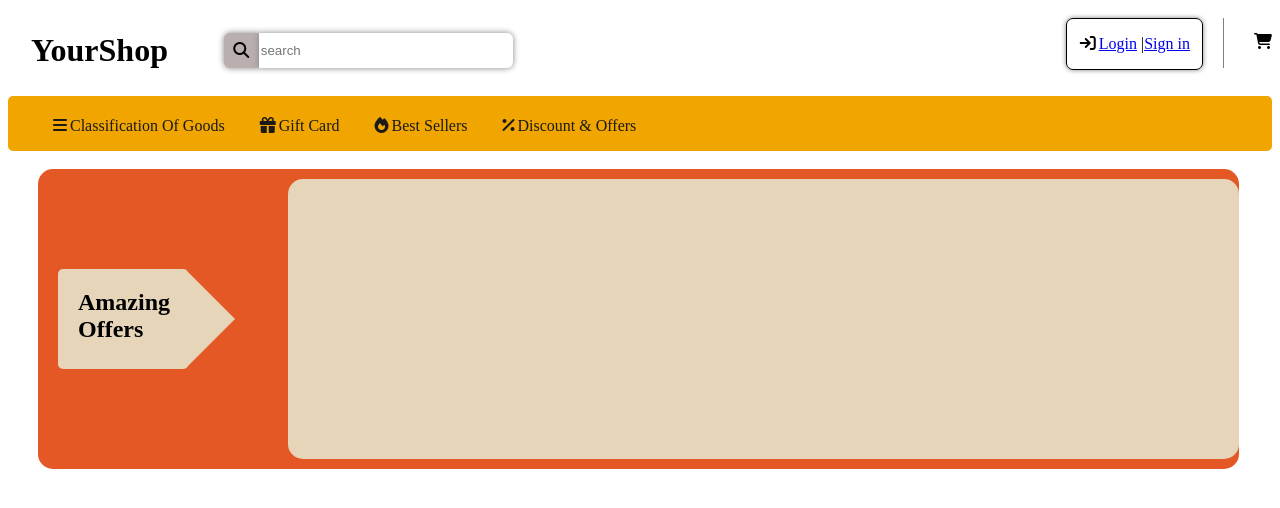
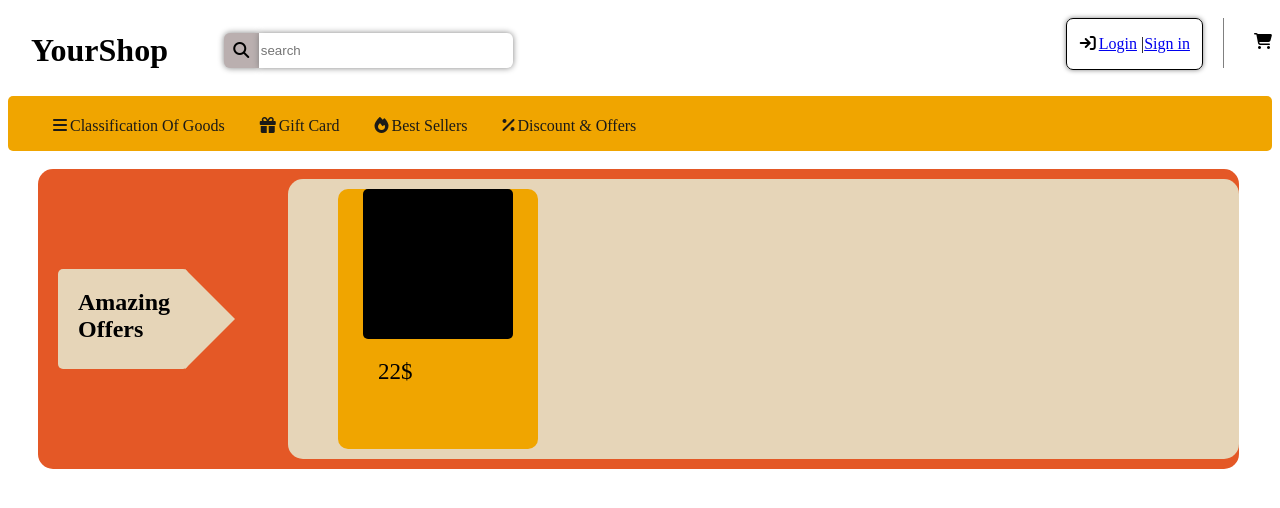
Before and after one commit to Mohmdparsa/online-shop, a React (Create React App) app: page / in a window 1280 px wide. Shown: the top 508 px of the page. Built offline with nearby package versions, Linux system fonts and the light colour scheme.

Commit message:
Feat(swiperSlider): create swiper slider component and install swiper

```diff
--- a/src/mainComponent/SwiperSlider.module.css
+++ b/src/mainComponent/SwiperSlider.module.css
@@ -37,7 +37,8 @@
     margin-top: 10px;
     margin-left: 50px;
     border-radius: 10px;
-    position: absolute;
+    /* position: absolute; */
+    flex-direction: column;
 
   }
   .swiperImg {
```
